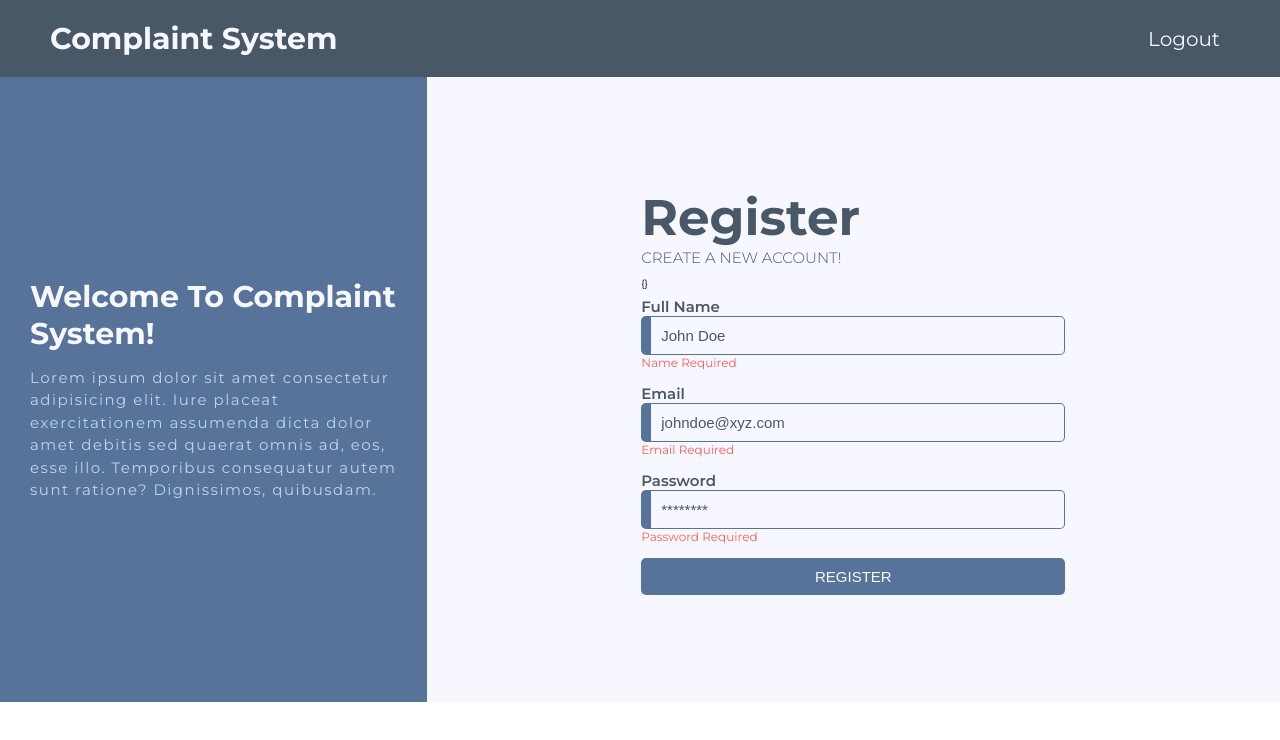
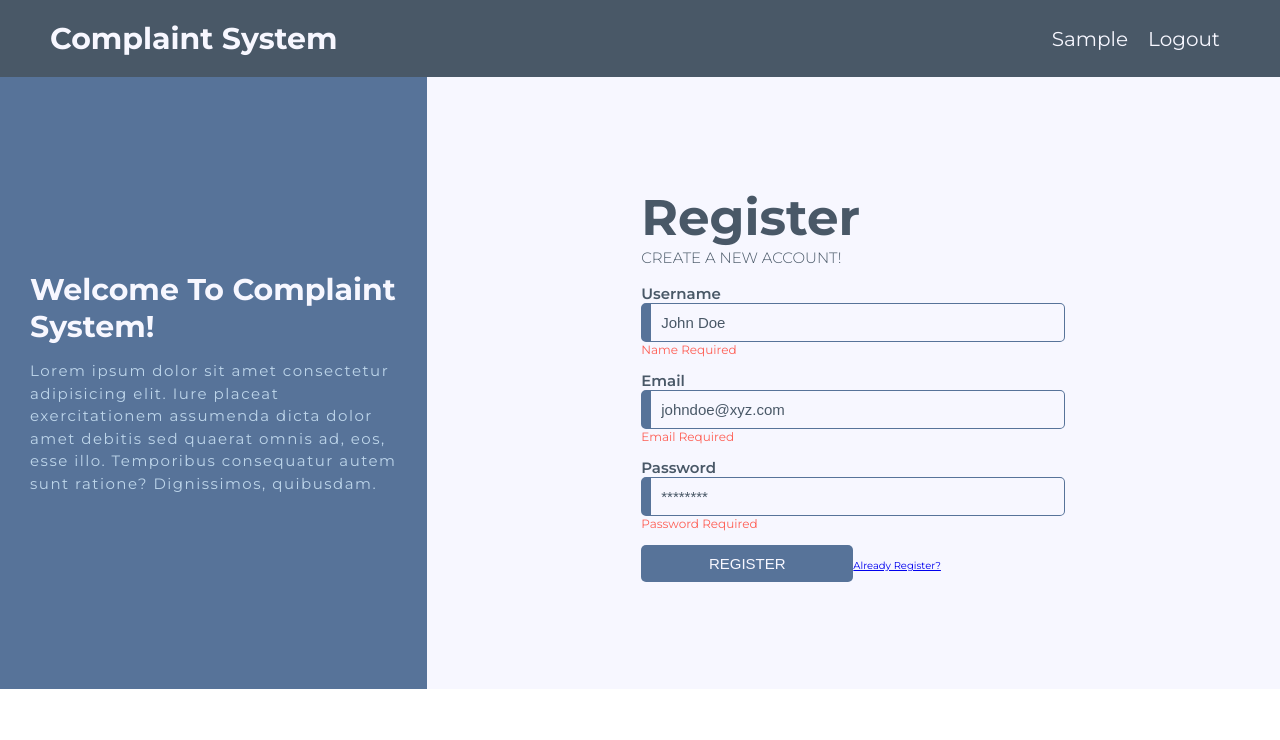
Before and after one commit to ARCHIT1607/ComplainSystem, an Angular app in the folder Complaint-System/: page /register in a window 1280 px wide. Shown: the top 740 px of the page. Built offline with nearby package versions, Linux system fonts and the light colour scheme; sample sign-in values are in the browser's storage.

Commit message:
Added Current Username on header

```diff
--- a/Complaint-System/src/app/admin-dashboard/admin-dashboard.component.html
+++ b/Complaint-System/src/app/admin-dashboard/admin-dashboard.component.html
@@ -24,7 +24,7 @@
             </h6>
             </div>
             <a class="ticket__edit" (click)="toggleForm(); addFormData(ticket, ticket.id)">Edit Ticket</a>
-            <p>{{ i }}</p>
+            <!-- <p>{{ i }}</p> -->
         </div>
     </div>
 </section>
--- a/Complaint-System/src/app/authentication/login/login.component.ts
+++ b/Complaint-System/src/app/authentication/login/login.component.ts
@@ -1,6 +1,7 @@
 import { Component, OnInit } from '@angular/core';
 import { Router } from '@angular/router';
 import { EnrollmentService } from 'src/app/enrollment.service';
+import { HeaderComponent } from 'src/app/header/header.component';
 import { User } from '../../Models/User/user';
 
 @Component({
@@ -18,16 +19,24 @@ export class LoginComponent implements OnInit {
 
   ngOnInit(): void {
   }
+
   onSubmit(loginForm:any){
     console.log(loginForm);
     this.enrollService.login(loginForm)
       .subscribe(
         data => {console.log('Success!', data)
-                console.log(data.customer.role)
+                console.log(data.customer.username)
+                this.sendUserName(data.customer.username)
                 localStorage.setItem('token', data.token)
+                localStorage.setItem('username', data.customer.username)
                 data.customer.role === "customer" ? this.router.navigate(['/user-dashboard']) : this.router.navigate(['/admin-dashboard'])
       },
         error => console.error('Error!', error)
       )
   }
+
+  sendUserName(username:string){
+    console.log("Username: "+username)
+    this.enrollService.sendUsername(username)
+  }
 }
--- a/Complaint-System/src/app/authentication/register/register.component.html
+++ b/Complaint-System/src/app/authentication/register/register.component.html
@@ -13,9 +13,8 @@
             </div>
             <div class="form__container">
                 <form #registerForm="ngForm" novalidate (ngSubmit)="onSubmit(registerForm.value)">
-                    {{registerForm.value | json}}
                     <div class="form__group">
-                        <label for="name">Full Name</label>
+                        <label for="name">Username</label>
                         <input
                             type="text"
                             #name="ngModel"
@@ -68,6 +67,7 @@
                     </div>
                     <div class="form__group">
                         <button type="submit">Register</button>
+                        <a routerLink="/login">Already Register?</a>
                     </div>
                 </form>
             </div>
--- a/Complaint-System/src/app/authentication/register/register.component.ts
+++ b/Complaint-System/src/app/authentication/register/register.component.ts
@@ -26,10 +26,16 @@ export class RegisterComponent implements OnInit {
     this.enrollService.register(registerForm)
       .subscribe(
         data => {console.log('Success!', data),
+                this.sendUserName(data.customer.username)
+                localStorage.setItem('username', data.customer.username)
                 this.router.navigate(['user-dashboard'])
       },
         error => console.error('Error!', error)
       )
   }
 
+  sendUserName(username:string){
+    this.enrollService.sendUsername(username)
+  }
+
 }
--- a/Complaint-System/src/app/enrollment.service.ts
+++ b/Complaint-System/src/app/enrollment.service.ts
@@ -3,12 +3,14 @@ import { HttpClient } from '@angular/common/http';
 import { User } from './Models/User/user';
 import { Ticket } from './Models/Ticket/ticket';
 import { Router } from '@angular/router';
-import { Observable } from 'rxjs';
+import { Observable, Subject } from 'rxjs';
 
 @Injectable({
   providedIn: 'root'
 })
 export class EnrollmentService {
+
+  // Url variables for calling apis
   registerUrl = "http://localhost:8086/api/register";
   loginUrl = "http://localhost:8086/api/login";
   submitTicketUrl = "http://localhost:8086/ticket/addTicket";
@@ -17,8 +19,18 @@ export class EnrollmentService {
   getTicketByIdUrl = "http://localhost:8086/ticket/admin/getAllTicketById/";
   updateTicketUrl = "http://localhost:8086/ticket/admin/updateTicket";
 
+  //Component Interaction
+
+  private userNameSource = new Subject<string>();
+  userName$ = this.userNameSource.asObservable();
+
   constructor(private http: HttpClient,
               private route: Router) { }
+
+
+  sendUsername(username:string){
+    this.userNameSource.next(username)
+  }
 
   // Service to Register a User
   register(user: User){
@@ -61,6 +73,7 @@ export class EnrollmentService {
 
   logoutUser(){
     localStorage.removeItem('token')
+    localStorage.removeItem('username')
     console.log("Token Deleted")
     this.route.navigate(['/login'])
 
@@ -69,4 +82,9 @@ export class EnrollmentService {
   getToken(){
     return localStorage.getItem('token')
   }
+
+  getUsername(){
+    return localStorage.getItem('username')
+  }
+
 }
--- a/Complaint-System/src/app/header/header.component.html
+++ b/Complaint-System/src/app/header/header.component.html
@@ -6,6 +6,7 @@
         <ul>
             <li><a routerLink="/login" *ngIf = "!enroll.loggedIn()">Login</a></li>
             <li><a routerLink="/register" *ngIf = "!enroll.loggedIn()">Register</a></li>
+            <li><a *ngIf = "enroll.loggedIn()">{{ username | titlecase}}</a></li>
             <li><a routerLink="/" *ngIf = "enroll.loggedIn()" (click)="enroll.logoutUser()">Logout</a></li>
         </ul>
     </div>
--- a/Complaint-System/src/app/header/header.component.ts
+++ b/Complaint-System/src/app/header/header.component.ts
@@ -8,9 +8,24 @@ import { EnrollmentService } from '../enrollment.service';
 })
 export class HeaderComponent implements OnInit {
 
+  username:string
+
   constructor(public enroll: EnrollmentService) { }
 
   checkLogin: boolean;
   ngOnInit(): void {
+    this.enroll.userName$
+    .subscribe(
+              name => {this.username = name
+                      console.log("Username in header: "+this.username)
+              })
+    this.username = this.enroll.getUsername()
   }
+
+  // setUsername(){
+  //   console.log("Username in header: "+localStorage.getItem('username'))
+  //   this.username = localStorage.getItem('username')
+  // }
+
+
 }
--- a/Complaint-System/src/app/token-interceptor.service.ts
+++ b/Complaint-System/src/app/token-interceptor.service.ts
@@ -1,6 +1,7 @@
 import { HttpInterceptor } from '@angular/common/http';
 import { Injectable, Injector } from '@angular/core';
 import { EnrollmentService } from './enrollment.service';
+
 
 @Injectable({
   providedIn: 'root'
--- a/Complaint-System/src/app/user-ticket/ticket-raise/ticket-raise.component.ts
+++ b/Complaint-System/src/app/user-ticket/ticket-raise/ticket-raise.component.ts
@@ -1,6 +1,6 @@
 import { Component, OnInit } from '@angular/core';
 import { Router } from '@angular/router';
-import { EnrollmentService } from 'src/app/enrollment.service';
+import { EnrollmentService } from '../../enrollment.service';
 import { Ticket } from 'src/app/Models/Ticket/ticket';
 
 @Component({
--- a/Complaint-System/src/app/user-ticket/ticket-view/ticket-view.component.ts
+++ b/Complaint-System/src/app/user-ticket/ticket-view/ticket-view.component.ts
@@ -1,5 +1,5 @@
 import { Component, OnInit } from '@angular/core';
-import { EnrollmentService } from 'src/app/enrollment.service';
+import { EnrollmentService } from '../../enrollment.service';
 import { Ticket } from 'src/app/Models/Ticket/ticket';
 
 @Component({
@@ -22,8 +22,8 @@ export class TicketViewComponent implements OnInit {
       this.enrollService.getUserTicket()
       .subscribe(data => {
         console.log(data, typeof data),
-        this.ticket = Array.from(Object.keys(data), k=>data[k]),
-        console.log(this.ticket[1]),
+        this.ticket = Array.from(Object.keys(data), k=>data[k])
+        console.log(this.ticket[1])
         this.userTicket = this.ticket[0]},
       error => console.log("Error", error));
 
--- a/Complaint-System/src/styles.css
+++ b/Complaint-System/src/styles.css
@@ -52,7 +52,7 @@ html{
 }
 
 .form__group button{
-    width: 100%;
+    width: 50%;
     text-align: center;
     text-transform: uppercase;
     font-size: 1.5rem;
```
